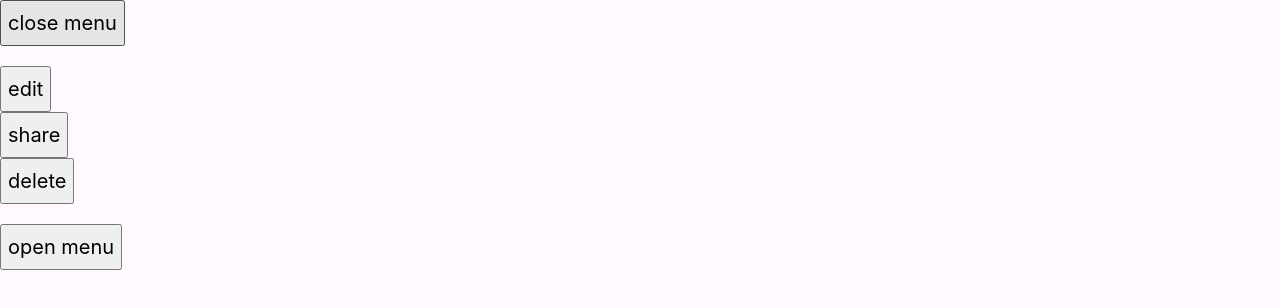
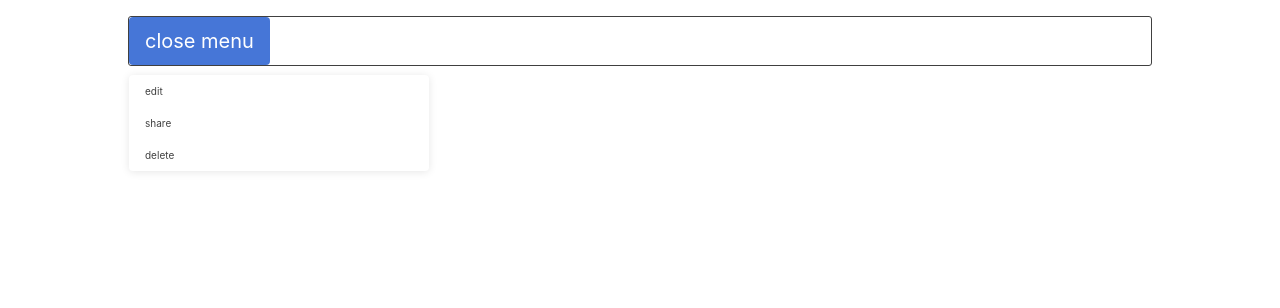
Before and after one commit to nataszkan/dropdown-app, a React (Create React App) app: page / in a window 1280 px wide. Both pictures are taken after a click on the button "open menu". Shown: the top 308 px of the page. Built offline with nearby package versions, Linux system fonts and the light colour scheme.

Commit message:
Add button styles to menu trigger

```diff
--- a/src/App.js
+++ b/src/App.js
@@ -36,11 +36,10 @@ class App extends Component {
   render () {
     return (
       <>
-        <div>
+        <div className="page">
+          <div className="card">
           <Dropdown title="Select action" items={actions1} />
-        </div>
-        <div>
-          <Dropdown title="Select action" items={actions2} />
+          </div>
         </div>
       </>
     )
--- a/src/components/Dropdown.jsx
+++ b/src/components/Dropdown.jsx
@@ -23,13 +23,15 @@ export default function Dropdown( { action, items = [] }) {
     return (
       <div ref={dropdownRef}>
         <button
+          className="menu-trigger"
           tabIndex={0}
           onKeyPress={() => toggle(!open)}
           onClick={() => toggle(!open)}>
           {open ? 'close menu' : 'open menu'}
+
         </button>
         {open && (
-          <ul >
+          <ul className="menu">
             {items.map(item => (
               <li key={item.id}>
                 <button type="button" onClick={() => handleOnClick(item)}>{action}
--- a/src/index.css
+++ b/src/index.css
@@ -13,15 +13,14 @@ html {
 
 body {
 	margin: 0;
-	padding: 0;
 	font-size: 2rem;
-	line-height: 2;
-	background: #fff9ff;
-	font-family: -apple-system, BlinkMacSystemFont, 'Segoe UI', 'Roboto', 'Oxygen',
-		'Ubuntu', 'Cantarell', 'Fira Sans', 'Droid Sans', 'Helvetica Neue',
-		sans-serif;
+	line-height: 1.5;
+	color: #404040;
+	background: white;
 	-webkit-font-smoothing: antialiased;
 	-moz-osx-font-smoothing: grayscale;
+	font: normal normal normal 1rem/1.6 -apple-system, BlinkMacSystemFont,
+		Helvetica Neue, Helvetica, Arial, sans-serif;
 }
 
 /* Remove default padding */
@@ -31,6 +30,58 @@ ul {
 }
 
 button {
+	padding: 0;
+	border: none;
 	font: inherit;
+	color: inherit;
+	background-color: transparent;
+	cursor: pointer;
+}
+
+.menu-trigger {
+	border: 0;
+	border-radius: 4px;
+	color: #ffffff;
+	background: #4676d7;
+	padding: 8px 16px;
 	font-size: 2rem;
 }
+
+.menu-trigger:hover .menu-trigger:focus {
+	color: #9555af;
+	border-color: currentColor;
+	background-color: white;
+}
+
+.page {
+	width: 100%;
+	max-width: 1360px;
+	margin: 0 auto;
+	padding: 0 40px;
+	display: flex;
+	justify-content: center;
+	align-items: center;
+}
+
+.card {
+	width: 100%;
+	max-width: 1024px;
+	border: 1px solid #404040;
+	border-radius: 3px;
+	margin: 0 auto;
+	margin: 2px 0;
+	margin-top: 16px;
+	margin-bottom: 16px;
+}
+
+.menu {
+	background: #ffffff;
+	border-radius: 4px;
+	position: absolute;
+	width: 300px;
+	box-shadow: 0 1px 8px rgba(0, 0, 0, 0.1);
+}
+
+.menu li {
+	padding: 8px 16px;
+}
```
Also changed, not shown: src/components/Container.js (added, +13 -0 lines), src/components/Page.js (added, +11 -0 lines).
